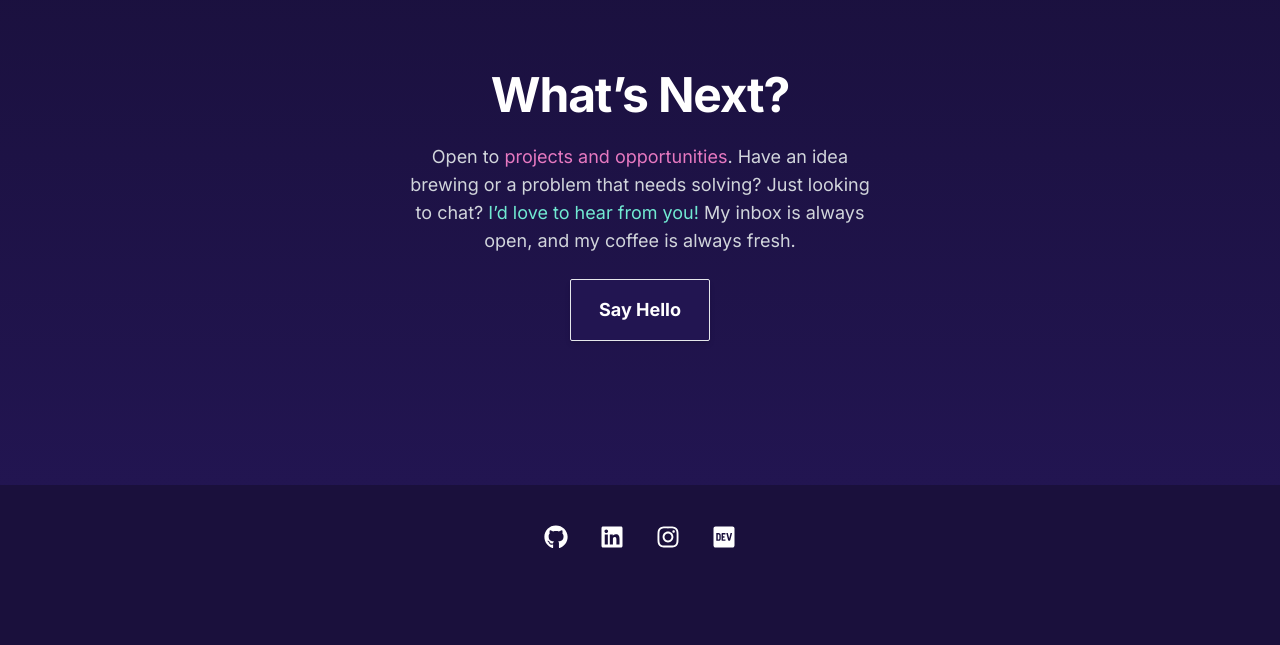
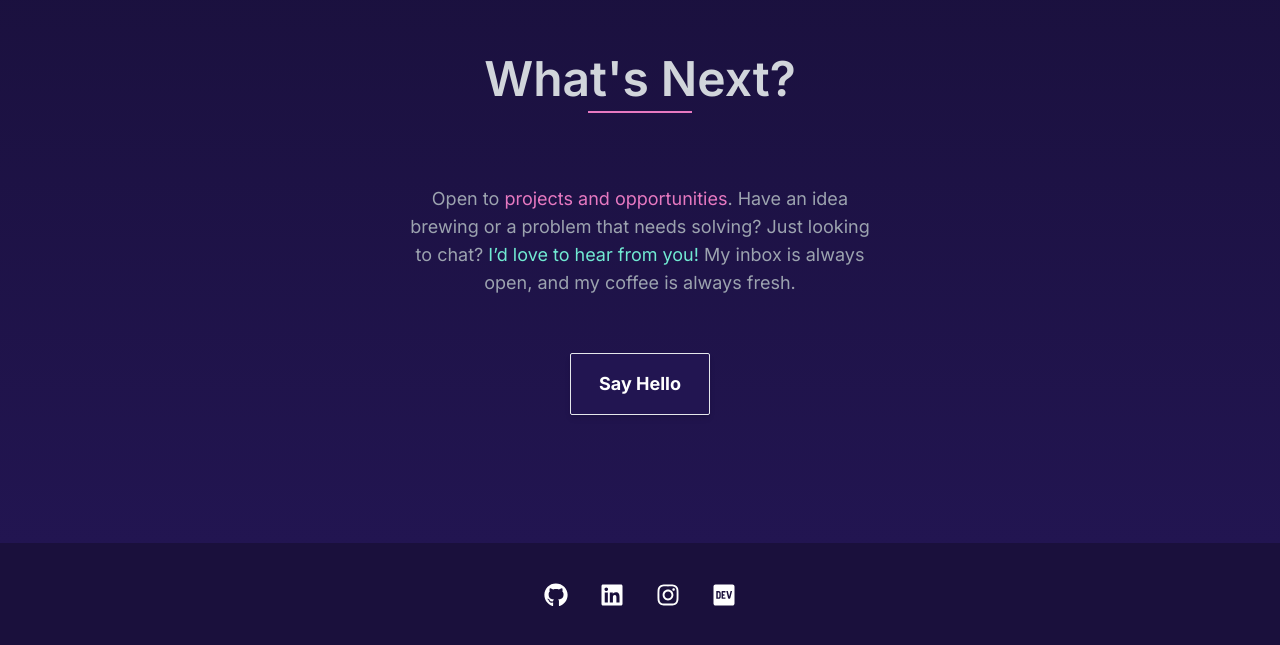
Before and after one commit to jmayheww/joshua-portfolio, a Next.js app: page / in a window 1280 px wide. Shown: the part 3002-3647 px from the top of the page. Before the commit the page ends 3591 px from the top, so only its background shows below. Built offline with nearby package versions, Linux system fonts and the light colour scheme.

Commit message:
refactor contact section style for better responsive display

```diff
--- a/app/sections/Contact.js
+++ b/app/sections/Contact.js
@@ -1,3 +1,5 @@
+import { SectionHeader } from "../components/SectionHeader";
+
 export const Contact = () => {
   const buttonClasses = `
     inline-flex items-center justify-center
@@ -12,13 +14,17 @@ export const Contact = () => {
     font-inter font-bold
   `;
 
+  const paragraphClasses = `
+    text-base md:text-lg text-gray-400
+    mb-10 sm:mb-8 md:mb-10 lg:mb-12 xl:mb-14 2xl:mb-16
+    leading-relaxed
+  `;
+
   return (
-    <div className="flex flex-col items-center justify-center mt-12 mb-12 md:mt-16 md:mb-16">
-      <div className="text-center w-full max-w-lg px-4 md:px-6">
-        <h2 className="text-3xl md:text-4xl lg:text-5xl font-bold text-white mb-6 tracking-tight">
-          What&rsquo;s Next?
-        </h2>
-        <p className="text-base md:text-lg text-gray-300 mb-6 leading-relaxed">
+    <section className="flex flex-col items-center py-12 px-4 sm:px-6 md:px-8 lg:px-8 space-y-4 sm:space-y-6 md:space-y-8 lg:space-y-10 max-w-4xl mx-auto">
+      <SectionHeader title="What's Next?" className="mb-4" />
+      <div className="text-center w-full max-w-lg px-2 sm:px-4 md:px-6">
+        <p className={paragraphClasses}>
           Open to{" "}
           <span className="text-primary">projects and opportunities</span>. Have
           an idea brewing or a problem that needs solving? Just looking to chat?{" "}
@@ -31,9 +37,8 @@ export const Contact = () => {
           aria-label="Email Me"
         >
           Say Hello
-          {/* Optional: Add an SVG icon here if you'd like */}
         </a>
       </div>
-    </div>
+    </section>
   );
 };
```
